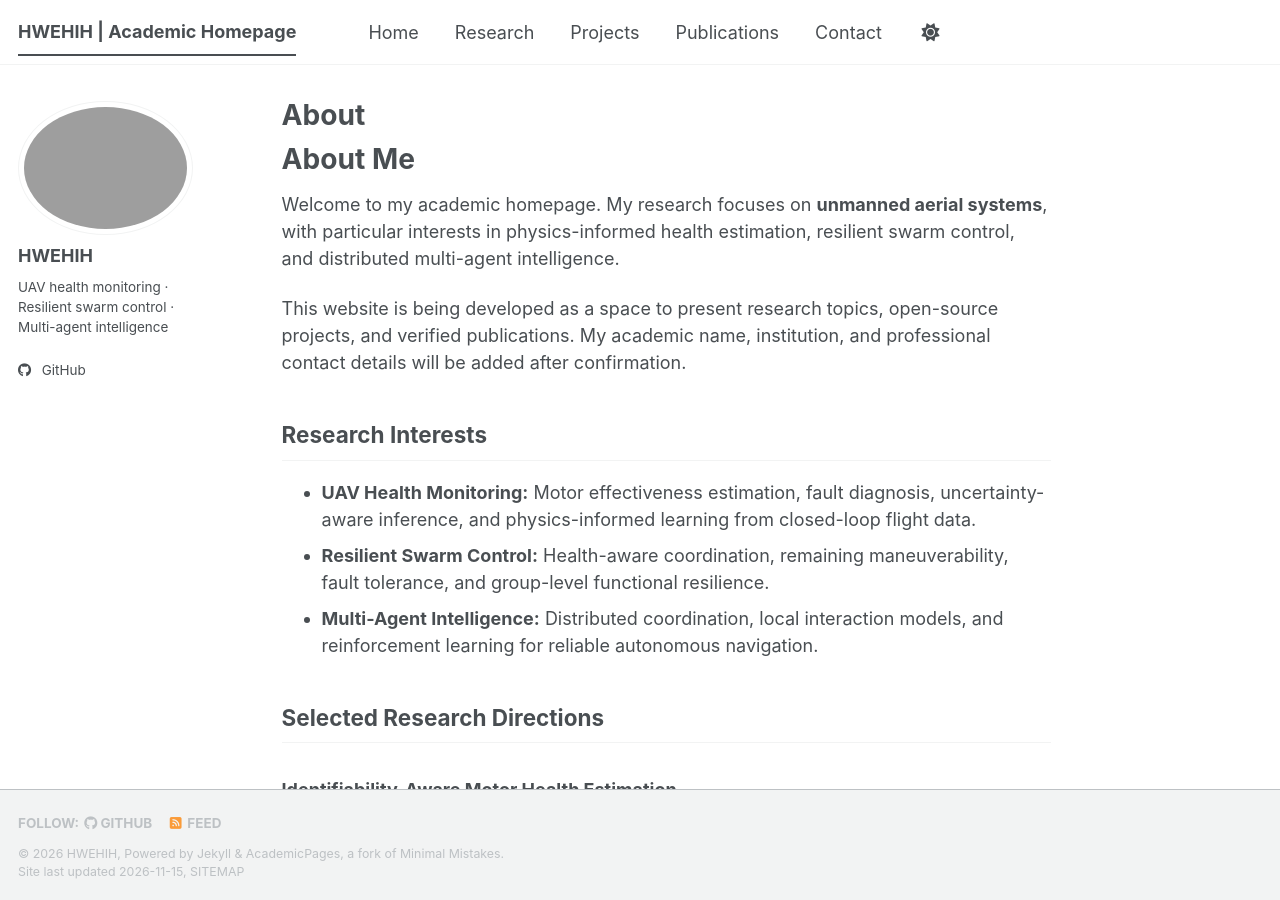
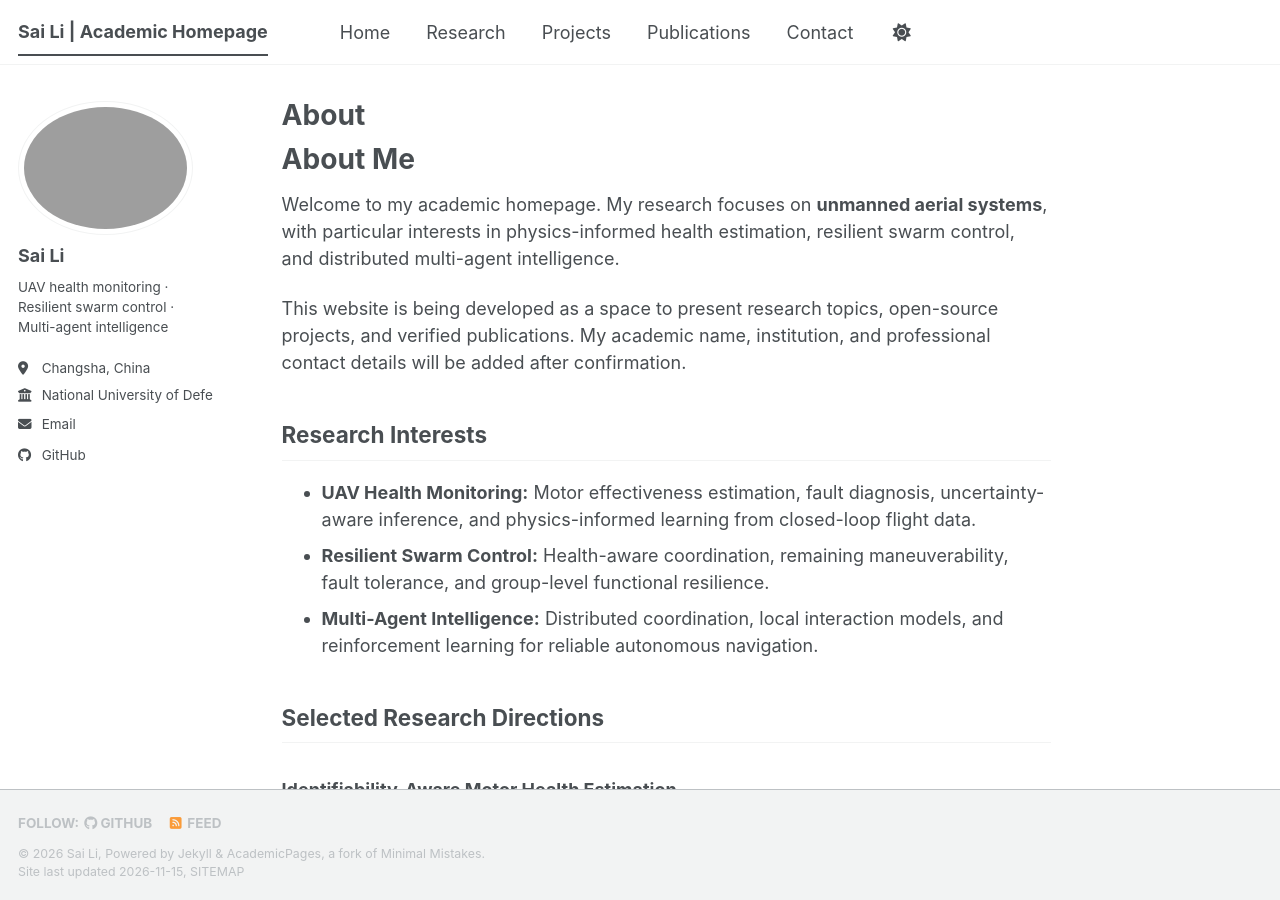
Before and after one commit to HWEHIH/HWEHIH.github.io, a Jekyll site: the page built from _pages/about.md, in a window 1280 px wide and 900 px high. Built offline with Jekyll 4.4.1, drawn with Linux system fonts in a browser that asks for light colours; a script bundle is joined from its source files by our own code; a style sheet for code colours, icons or effects is not loaded.

Commit message:
Add Sai Li academic identity and NUDT affiliation

```diff
--- a/_config.yml
+++ b/_config.yml
@@ -9,9 +9,9 @@
 # Basic Site Settings
 locale                   : "en-US"
 site_theme               : "default" # The available themes options are "default", "air", "sunrise", "mint", "dirt" and "contrast"
-title                    : "HWEHIH | Academic Homepage"
+title                    : "Sai Li | Academic Homepage"
 title_separator          : "-"
-name                     : &name "HWEHIH"
+name                     : &name "Sai Li"
 description              : &description "UAV health monitoring, resilient swarm control and multi-agent intelligence"   # Update this with a general description of your site, this is the default if not overridden by a page
 url                      : https://hwehih.github.io # The base hostname & protocol for your site e.g. "https://[your GitHub username].github.io",
                                                            # or if you already have some other page hosted on Github then use "https://[your GitHub username].github.io/[Your Repo Name]"
@@ -24,13 +24,13 @@ repository               : "HWEHIH/HWEHIH.github.io"
 author:
   # Biographic information
   avatar           : # add an authorized professional photo to images/ and set its filename
-  name             : "HWEHIH"
+  name             : "Sai Li"
   pronouns         : # example: "she/her"
   bio              : "UAV health monitoring · Resilient swarm control · Multi-agent intelligence"
-  location         :
-  employer         :
+  location         : "Changsha, China"
+  employer         : "National University of Defense Technology"
   uri              : # URL
-  email            :
+  email            : "lisai@nudt.edu.cn"
 
   # Academic websites
   academia         : # URL
```
